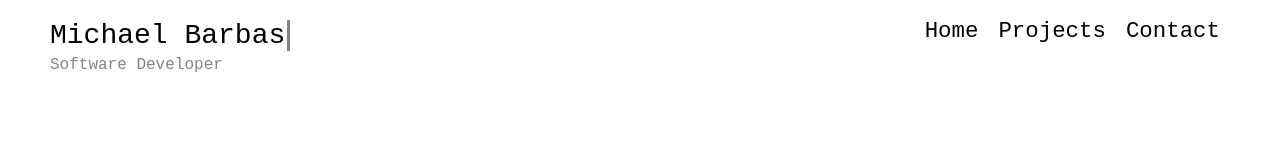
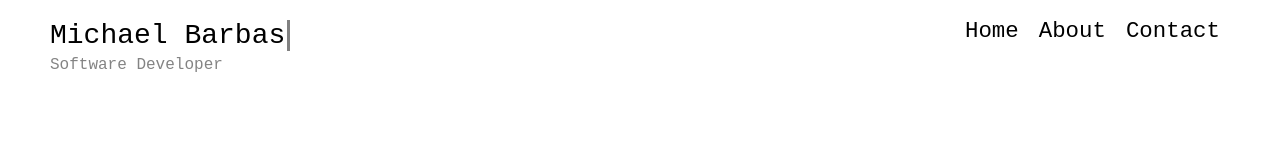
Before and after one commit to michaelbarbas/portfolio-barbas-, a React (Create React App) app: page / in a window 1280 px wide. Shown: the top 160 px of the page. Built offline with nearby package versions, Linux system fonts and the light colour scheme.

Commit message:
minor bug fix

```diff
--- a/src/App.js
+++ b/src/App.js
@@ -2,7 +2,7 @@ import React from "react";
 import { BrowserRouter, Route } from "react-router-dom";
 import NavBar from "./components/nav/navbar"
 import Home from './components/home'
-import Projects from './components/projects'
+import About from './components/about'
 import Contact from './components/contact'
 
 
@@ -15,7 +15,7 @@ class App extends React.Component {
         <div className="App">
           <NavBar />
           <Route exact path='/' component={Home}/>
-          <Route path='/projects' component = {Projects}/>
+          <Route path='/about' component = {About}/>
           <Route path='/contact' component = {Contact}/>
         </div>
       </BrowserRouter>
--- a/src/components/nav/navbar_right.js
+++ b/src/components/nav/navbar_right.js
@@ -83,7 +83,7 @@ const NavBarRight = ({ open }) => {
             fontSize: "1.4rem",
           }}
         >
-          Projects
+          About
         </NavLink>
       </li>
       <li>
```
Also changed, not shown: src/components/about.js (renamed from src/components/projects.js).
